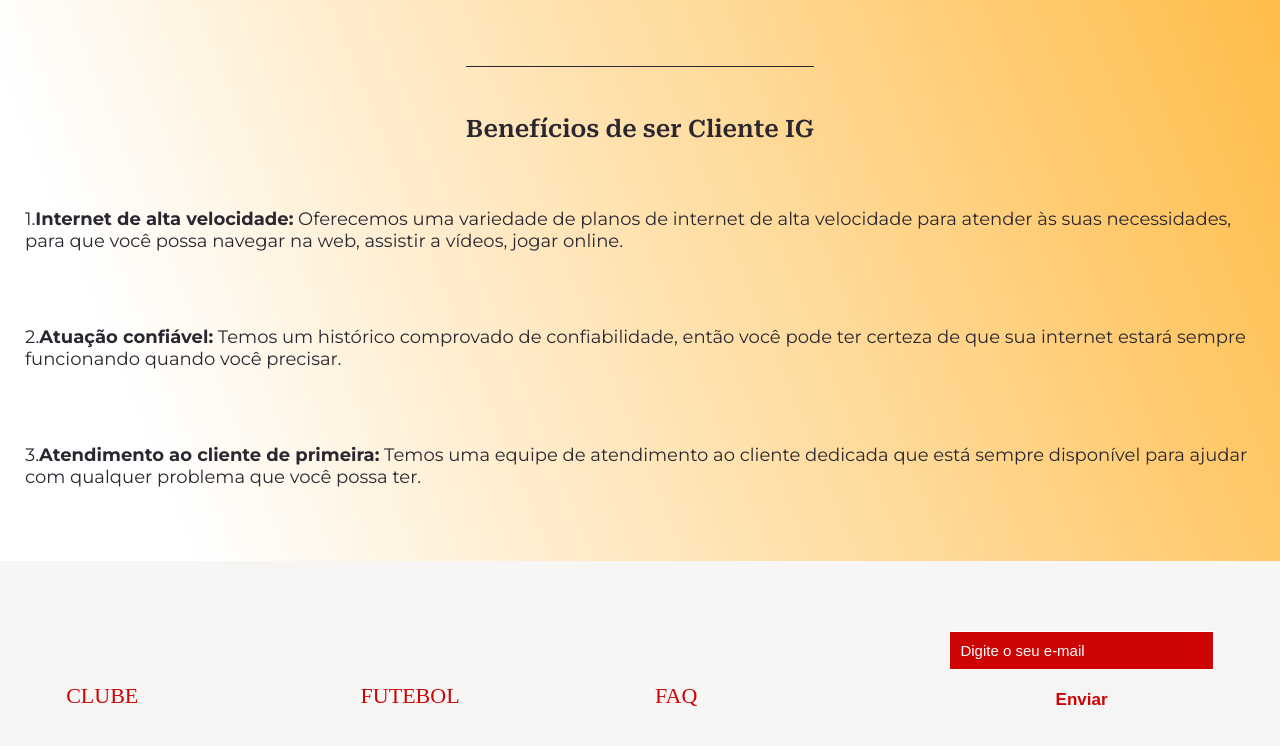
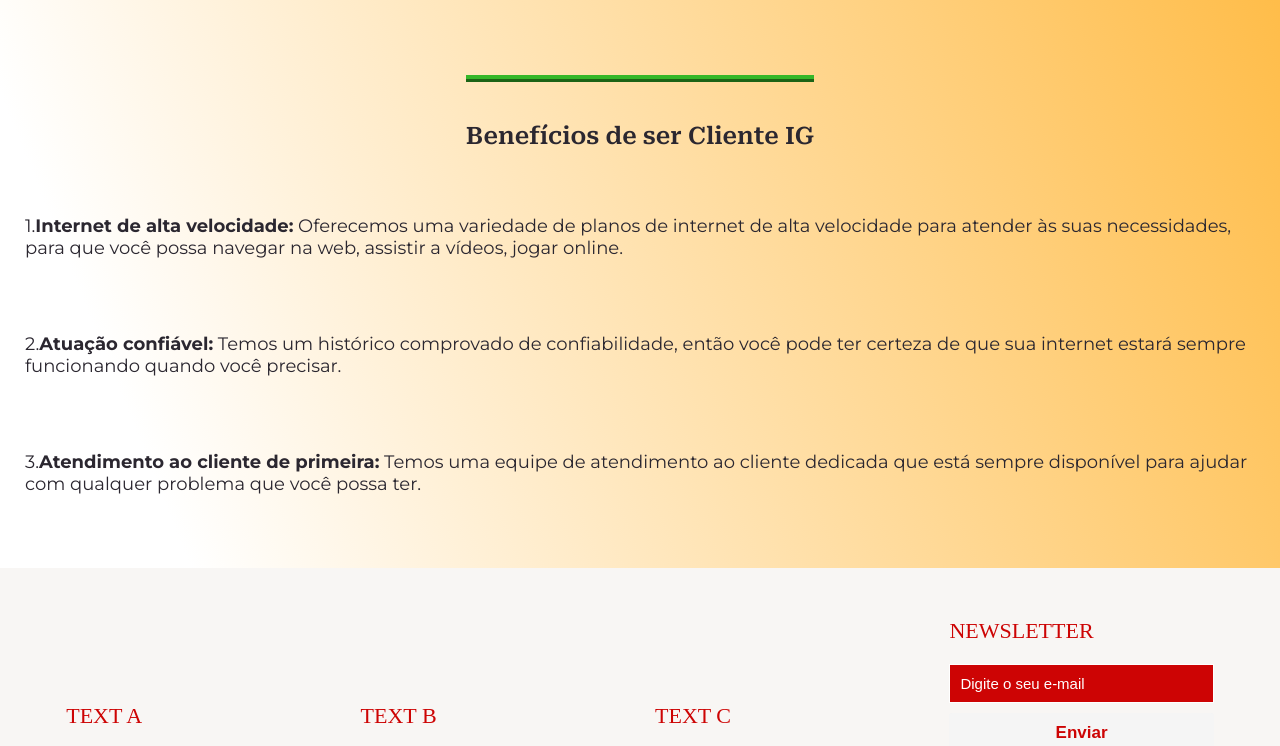
Before and after one commit to Leonardo-Talanski/landing-page-IG, a plain HTML site: page index.html in a window 1280 px wide. Shown: the part 673-1419 px from the top of the page. Drawn offline with Linux system fonts and the light colour scheme.

Commit message:
Estilizando border-top do título e subtítulo

```diff
--- a/index.html
+++ b/index.html
@@ -42,31 +42,34 @@
    <footer>
         <div class="container-footer">
         <div class="row-footer">
-                    <!-- footer col-->
         <div class="footer-col">
-                        <h4>CLUBE</h4>
+
+          <h4>TEXT A</h4>
+
         <ul>
-                            <li><a href="#">  </a></li>
-                            <li><a href="">  </a></li>
-                            <li><a href="">  </a></li>
-                            <li><a href="">  </a></li>
+          <li><a href="#"></a></li>
+          <li><a href=""></a></li>
+          <li><a href=""></a></li>
+          <li><a href=""></a></li>
         </ul>
          </div>
-                    <!--end footer col-->
-                    <!-- footer col-->
+
          <div class="footer-col">
-                        <h4>FUTEBOL</h4>
+
+          <h4>TEXT B</h4>
+
         <ul>
-                            <li><a href="#"> </a></li>
-                            <li><a href="#">  </a></li>
-                            <li><a href="#">  </a></li>
-                            <li><a href="#">  </a></li>
+          <li><a href="#"></a></li>
+          <li><a href="#"></a></li>
+          <li><a href="#"></a></li>
+          <li><a href="#"></a></li>
           </ul>
           </div>
-                    <!--end footer col-->
-                    <!-- footer col-->
+
           <div class="footer-col">
-                        <h4>FAQ</h4>
+
+          <h4>TEXT C</h4>
+
         <ul>
           <li><a href="#">  </a></li>
           <li><a href="#">  </a></li>
@@ -74,11 +77,13 @@
           <li><a href="#">  </a></li>
          </ul>
           </div>
-                    <!--end footer col-->
-                    <!-- footer col-->
+
           <div class="footer-col">
-                        <h4></h4>
+
+          <h4>Newsletter</h4>
+
           <div class="form-sub">
+
           <form>
            <input type="email" placeholder="Digite o seu e-mail" required>
            <button>Enviar</button>
@@ -86,20 +91,16 @@
           </div>
 
           <div class="medias-socias">
-                            <a href=""> <i class="fa fa-facebook"></i> </a>
-                            <a href=""> <i class="fa fa-instagram"></i> </a>
-                            <a href=""> <i class="fa fa-twitter"></i> </a>
-                            <a href=""> <i class="fa fa-youtube"></i> </a>
+          <a href=""><i class="fa fa-facebook"></i></a>
+          <a href=""><i class="fa fa-instagram"></i></a>
+          <a href=""><i class="fa fa-twitter"></i></a>
+          <a href=""><i class="fa fa-youtube"></i></a>
           </div>
 
-
-                    </div>
-                    <!--end footer col-->
           </div>
             </div>
-
+              </div>
  </footer>
-
 
 </body>
 </html>
--- a/style.css
+++ b/style.css
@@ -48,7 +48,7 @@ body {
 
 .conteudo {
     margin-bottom: 48px;
-    border-top: 0.4px solid #2B2730;
+    border-top: 10px ridge #35B729;
 }
 
 .conteudo-principal {
@@ -111,8 +111,8 @@ body {
 }
 
 .conteudo-secundario-titulo{
-    border-top: 0.4px solid #2B2730;
-    padding-top: 48px;
+    border-top: 7px ridge #35B729;
+    padding-top: 40px;
     font-family: 'Roboto Serif', serif;
     font-weight: 400;
     font-size: 24px;
@@ -240,5 +240,4 @@ footer {
     border-radius: 3px;
     font-weight: bold;
     background-color: whitesmoke;
-
 }
```
Lines whose indentation alone changed are shown as unchanged.
